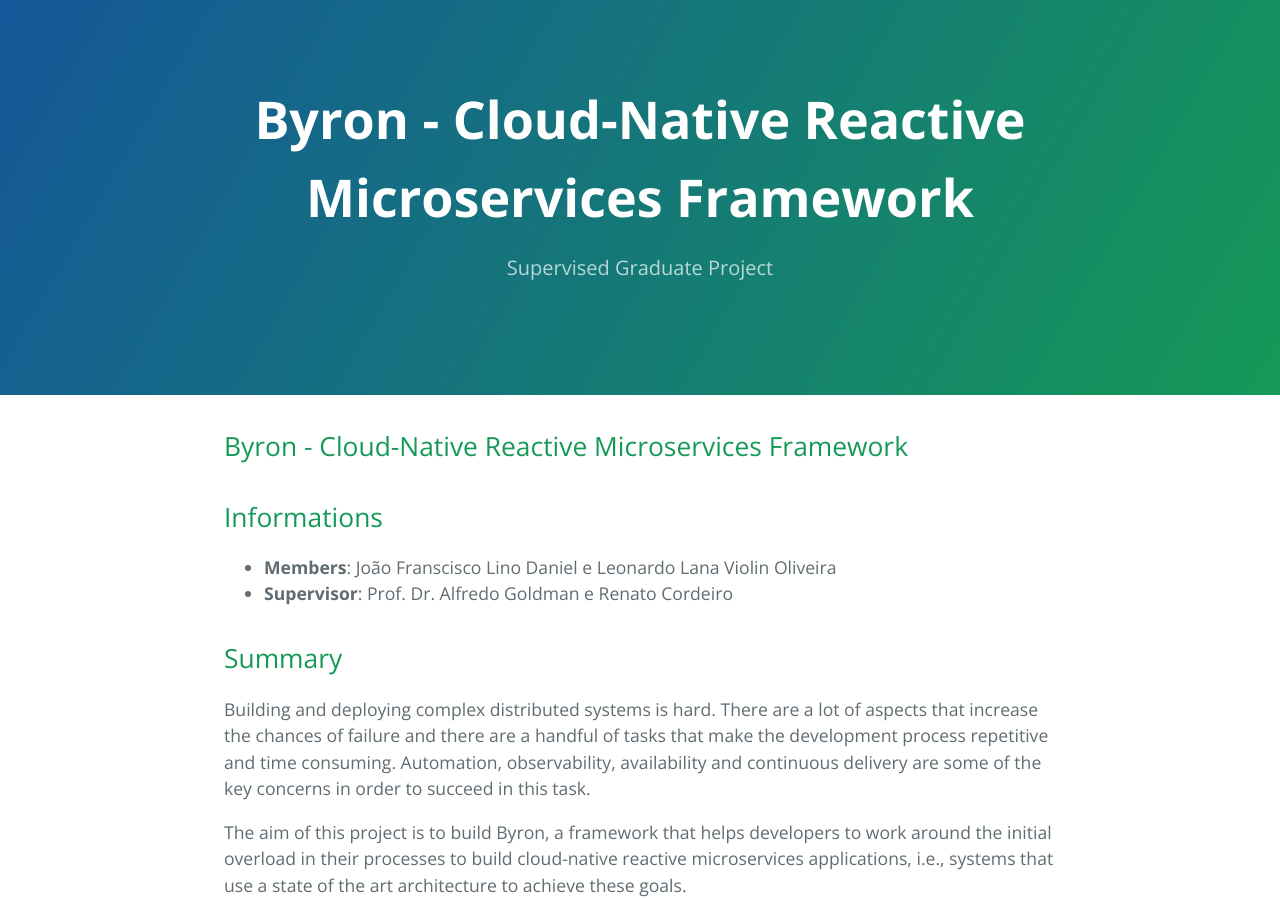
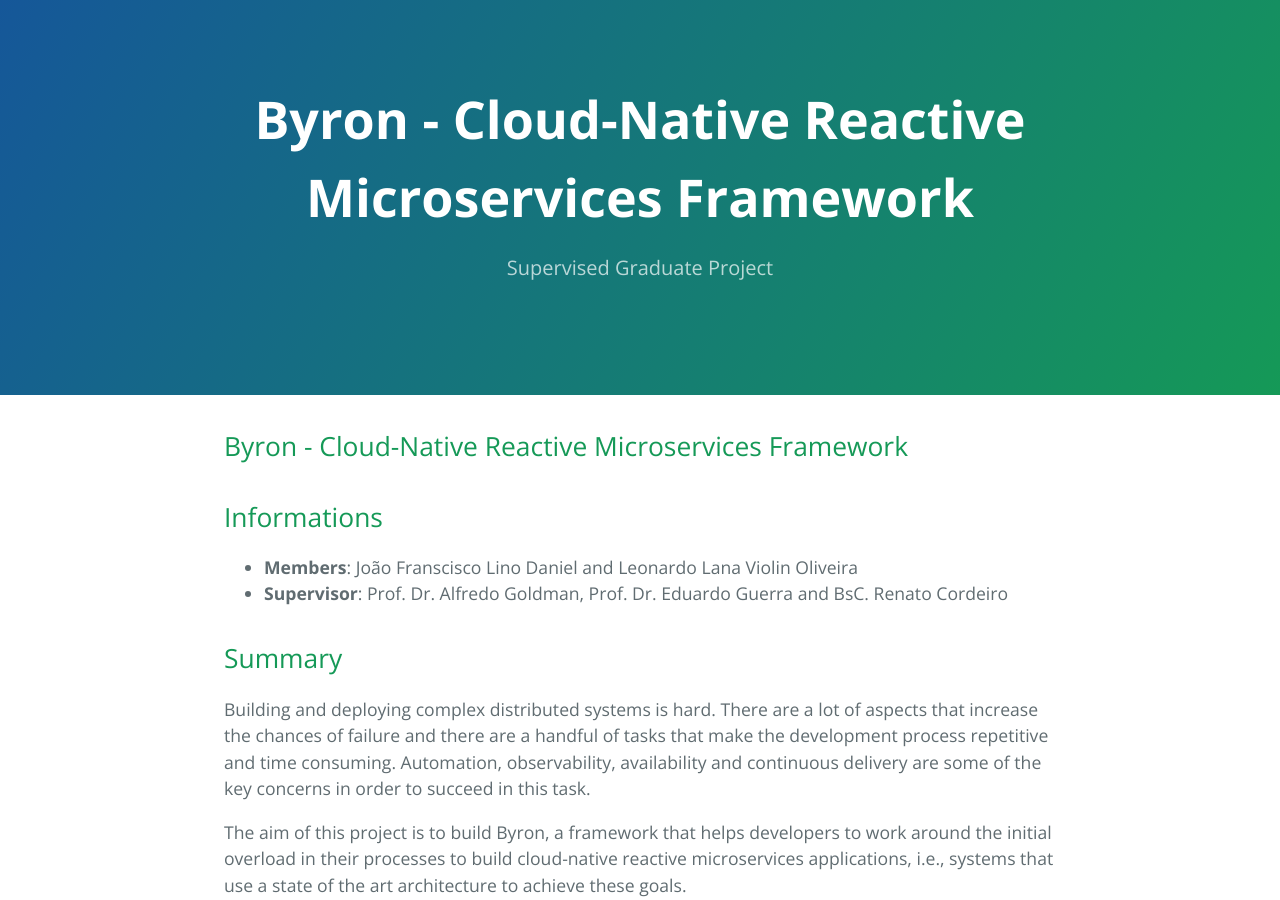
Before and after one commit to jooaodanieel/jooaodanieel.github.io, a Jekyll site: the page built from index.md, in a window 1280 px wide and 900 px high. Built offline with Jekyll 4.4.1, drawn with Linux system fonts in a browser that asks for light colours; our own code applies the rules of GitHub Pages for plain Markdown files.

Commit message:
fix: fix authors and advisors
Signed-off-by: João Daniel <jotaf.daniel@gmail.com>

```diff
--- a/index.md
+++ b/index.md
@@ -5,8 +5,8 @@ layout: default
 ## Byron - Cloud-Native Reactive Microservices Framework
 
 ## Informations
-- **Members**: João Franscisco Lino Daniel e Leonardo Lana Violin Oliveira
-- **Supervisor**: Prof. Dr. Alfredo Goldman e Renato Cordeiro
+- **Members**: João Franscisco Lino Daniel and Leonardo Lana Violin Oliveira
+- **Supervisor**: Prof. Dr. Alfredo Goldman, Prof. Dr. Eduardo Guerra and BsC. Renato Cordeiro
 
 ## Summary
 Building and deploying complex distributed systems is hard. There are a lot of aspects that increase the chances of failure and there are a handful of tasks that make the development process repetitive and time consuming. Automation, observability, availability and continuous delivery are some of the key concerns in order to succeed in this task.
```
Also changed, not shown: 1 other file.
